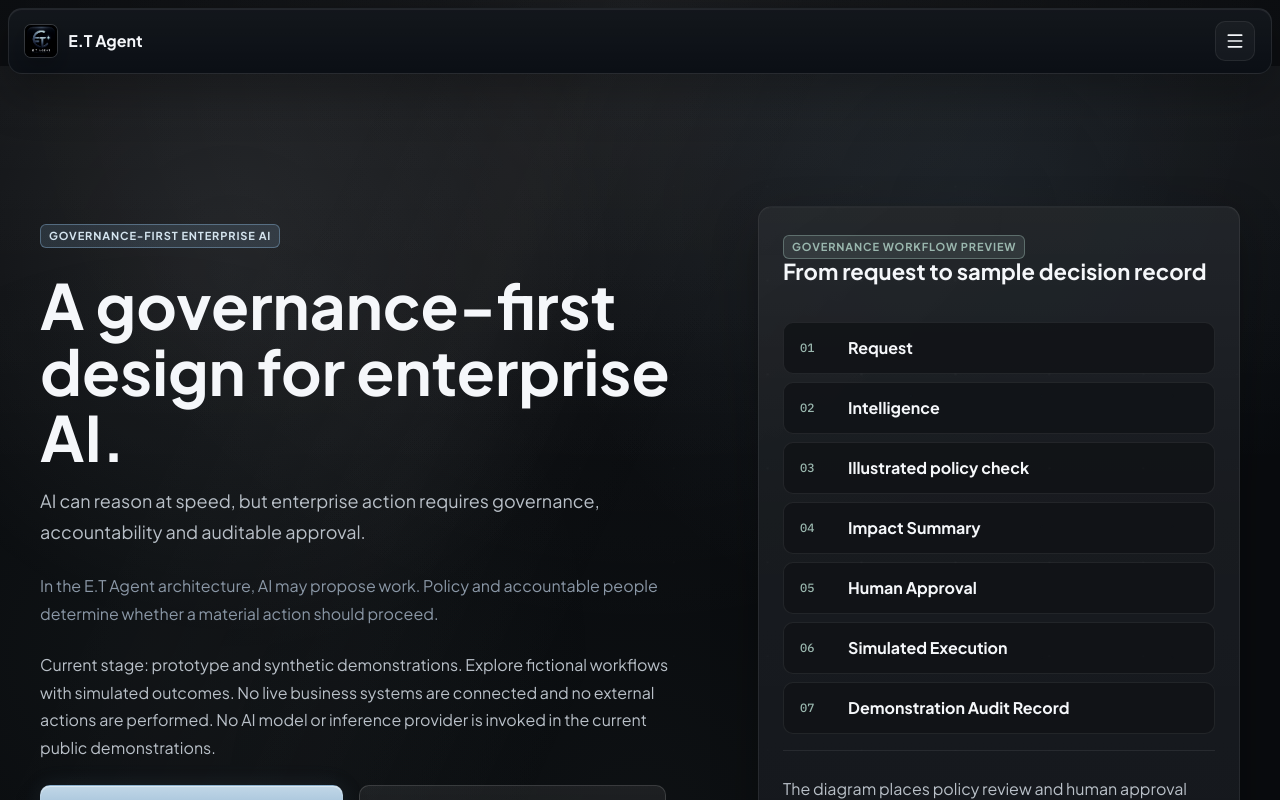
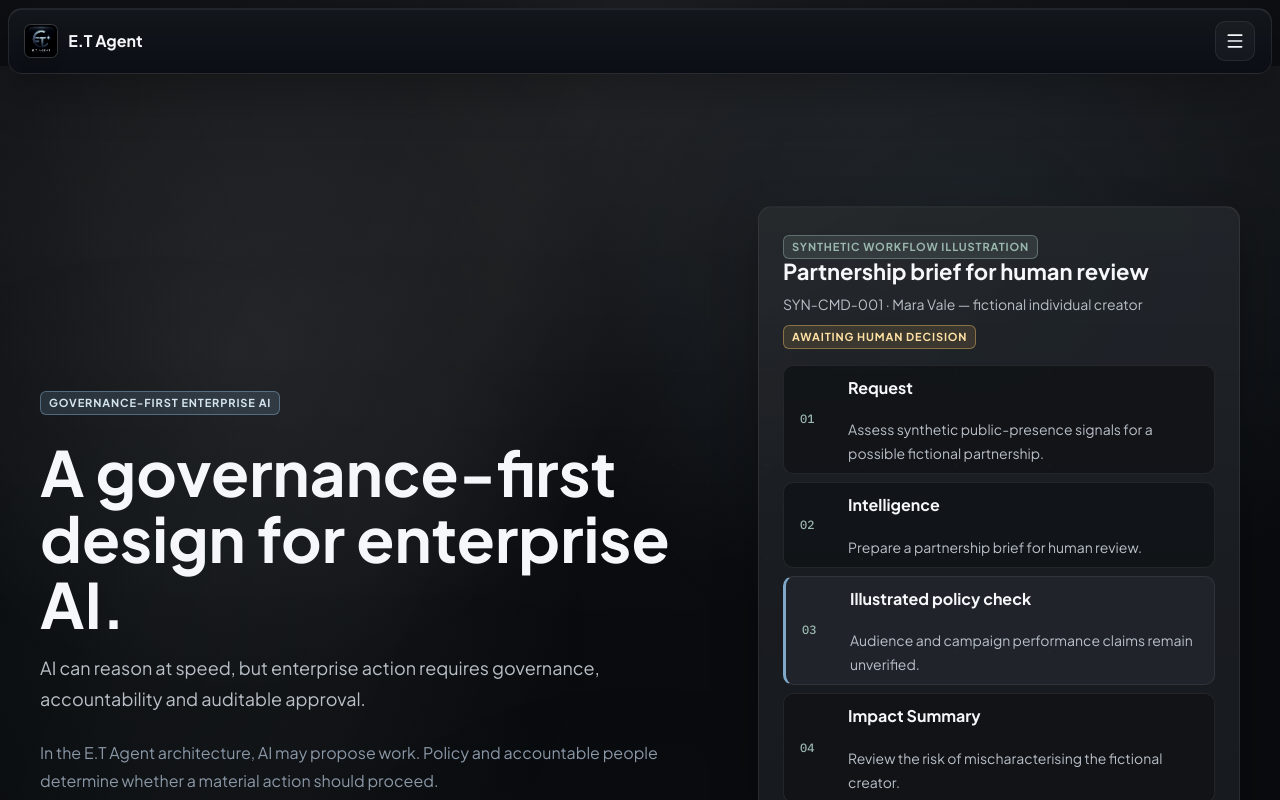
Before and after one commit to ermyg1/etagent-website, a React (Vite) app: page / in a window 1280 px wide. Shown: the top 800 px of the page. Built offline with nearby package versions, Linux system fonts and the light colour scheme.

Commit message:
feat: enhance product-led governance hero preview

```diff
--- a/src/App.css
+++ b/src/App.css
@@ -481,7 +481,18 @@
 }
 
 .workflow-preview__header {
-  margin-bottom: var(--space-xl);
+  margin-bottom: var(--space-sm);
+}
+
+.workflow-preview__case {
+  position: relative;
+  display: flex;
+  flex-wrap: wrap;
+  align-items: center;
+  gap: var(--space-sm);
+  margin-bottom: var(--space-md);
+  color: var(--color-text);
+  font-size: var(--type-small);
 }
 
 .workflow-preview__list {
@@ -501,6 +512,18 @@
   border: 1px solid var(--color-border);
   border-radius: var(--radius-lg);
   background: color-mix(in srgb, var(--color-background-raised) 82%, transparent);
+}
+
+.workflow-preview__item[data-gate="true"] {
+  border-inline-start: 3px solid var(--color-primary);
+  background: var(--color-surface-elevated);
+}
+
+.workflow-preview__detail {
+  margin: 0;
+  color: var(--color-text);
+  font-size: var(--type-small);
+  line-height: var(--line-body);
 }
 
 .workflow-preview__index {
--- a/src/App.tsx
+++ b/src/App.tsx
@@ -34,6 +34,7 @@ import { InteractiveGovernanceDemoPage } from './features/governance-demo'
 import { DeliveryExceptionDemoPage } from './features/delivery-exception-demo'
 import { FraudReimbursementDemoPage } from './features/fraud-reimbursement-demo'
 import { CommandCentreDemoPage } from './features/command-centre-demo'
+import { initialWorkItems } from './features/command-centre-demo/data'
 import { UseCasesPage } from './features/use-cases'
 import { followSectionLink } from './utils/scroll'
 
@@ -106,14 +107,15 @@ const notFoundMetadata: PageMetadata = {
   description: 'This page is unavailable. Return to the homepage or check document availability.',
 }
 
+const previewCase = initialWorkItems[0]
 const workflowPreview = [
-  'Request',
-  'Intelligence',
-  'Illustrated policy check',
-  'Impact Summary',
-  'Human Approval',
-  'Simulated Execution',
-  'Demonstration Audit Record',
+  { label: 'Request', detail: previewCase.request },
+  { label: 'Intelligence', detail: previewCase.recommendation },
+  { label: 'Illustrated policy check', detail: 'Audience and campaign performance claims remain unverified.', gate: true },
+  { label: 'Impact Summary', detail: 'Review the risk of mischaracterising the fictional creator.' },
+  { label: 'Human Approval', detail: previewCase.requiredDecision, gate: true },
+  { label: 'Simulated Execution' },
+  { label: 'Demonstration Audit Record' },
 ]
 
 const enterpriseTrustPrinciples = [
@@ -1796,23 +1798,30 @@ function App() {
             variant="bordered"
           >
             <div className="workflow-preview__header">
-              <Badge variant="secondary">Governance workflow preview</Badge>
+              <Badge variant="secondary">Synthetic workflow illustration</Badge>
               <h2 className="type-heading-3" id="workflow-preview-title">
-                From request to sample decision record
+                Partnership brief for human review
               </h2>
             </div>
-            <ol className="workflow-preview__list">
+            <div className="workflow-preview__case">
+              <span>{previewCase.id} · {previewCase.subject}</span>
+              <Badge variant="warning">{previewCase.status}</Badge>
+            </div>
+            <ol className="workflow-preview__list" role="list">
               {workflowPreview.map((step, index) => (
-                <li className="workflow-preview__item" key={step}>
-                  <span className="workflow-preview__index">
+                <li className="workflow-preview__item" data-gate={step.gate} key={step.label}>
+                  <span aria-hidden="true" className="workflow-preview__index">
                     {String(index + 1).padStart(2, '0')}
                   </span>
-                  <span className="workflow-preview__label">{step}</span>
+                  <div>
+                    <span className="workflow-preview__label">{step.label}</span>
+                    {step.detail && <p className="workflow-preview__detail">{step.detail}</p>}
+                  </div>
                 </li>
               ))}
             </ol>
             <p className="workflow-preview__note type-body">
-              The diagram places policy review and human approval before the simulated outcome.
+              The request is waiting for an authorised reviewer. No operational action has been taken. Even after approval, the demo only simulates preparing the brief.
             </p>
           </Card>
         </div>
```
Also changed, not shown: 1 other file (tests, documents, lock files or other folders).
